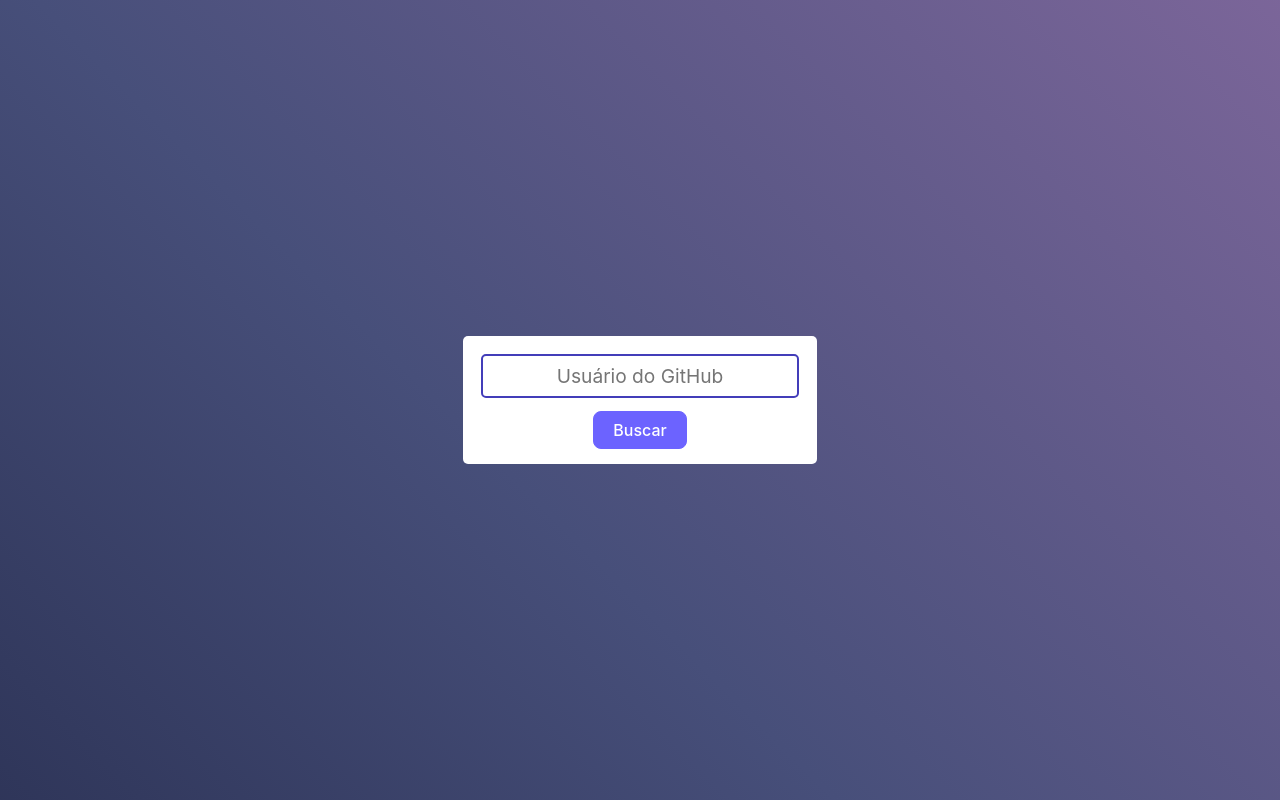
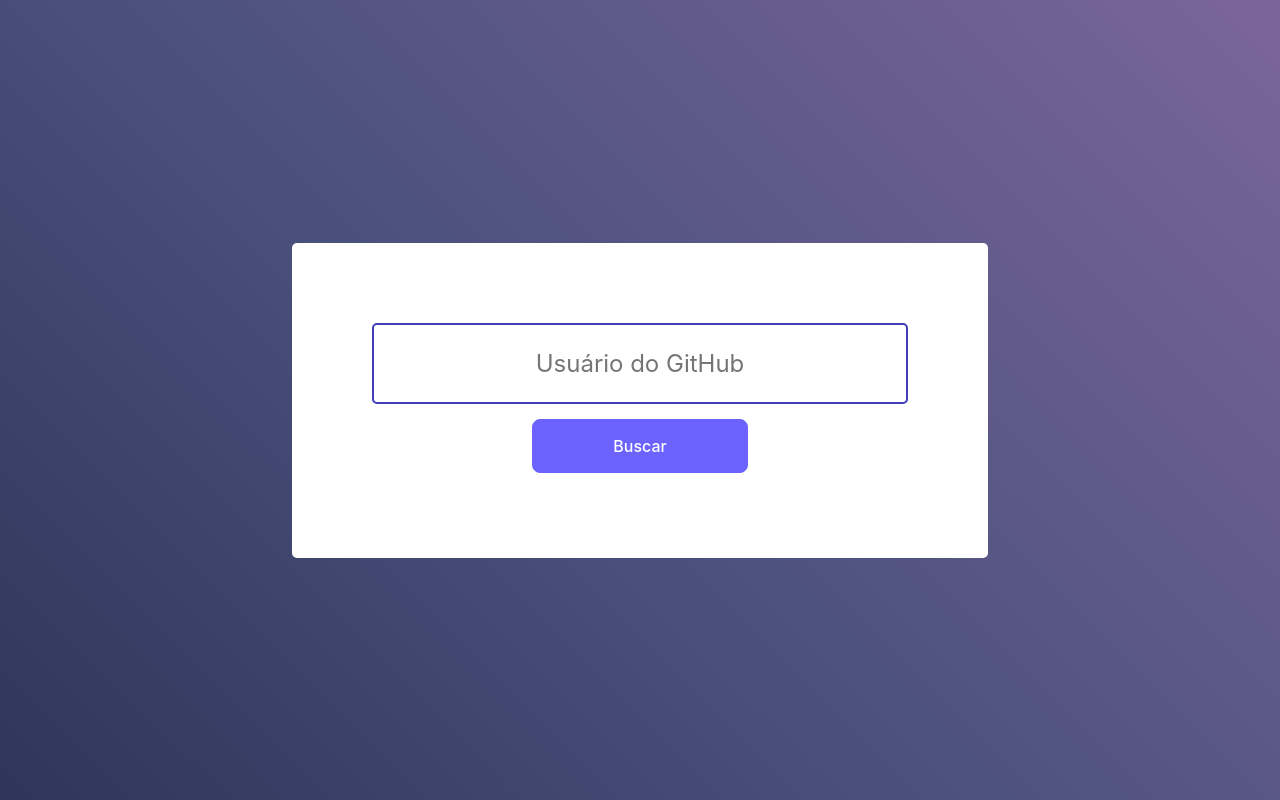
Before and after one commit to DavidAmon19/ConsumoAPIGITHUB, a React (Vite) app: page / in a window 1280 px wide. Built offline with nearby package versions, Linux system fonts and the light colour scheme.

Commit message:
Estilo finalizado com sucesso

```diff
--- a/src/components/Home/index.jsx
+++ b/src/components/Home/index.jsx
@@ -22,8 +22,9 @@ export const Home = () => {
       const reposResponse = await axios.get(response.data.repos_url);
       setUserRepos(reposResponse.data);
 
-      // Redireciona para a página do usuário localizado
-      navigate(`/usuario/${username}`, { state: { userData: response.data, userRepos: reposResponse.data } });
+      navigate(`/usuario/${username}`, {
+        state: { userData: response.data, userRepos: reposResponse.data },
+      });
     } catch (error) {
       console.error(`Erro ao chamar comando: ${error.message}`);
       setUserNotFound(true);
--- a/src/components/Home/styles.tsx
+++ b/src/components/Home/styles.tsx
@@ -10,7 +10,7 @@ const corFundoserch = '#FFFF';    // Cor de fundo do serch
 export const SearchButton = styled.button`
   border-radius: 8px;
   border: 1px solid ${corPrincipal};
-  padding: 0.5em 1.2em;
+  padding: 1em 5em;
   font-size: 1em;
   font-weight: 500;
   font-family: inherit;
@@ -33,7 +33,7 @@ export const Container = styled.div`
   justify-content: center;
   background-color: ${corFundoserch};
   border-radius: 5px;
-  padding: 10px;
+  padding: 5rem;
 `;
 
 export const GithubIcon = styled.img`
@@ -77,12 +77,11 @@ export const Card = styled.div`
 export const Input = styled.input`
   border: 2px solid ${corBorda};
   border-radius: 5px;
-  padding: 8px;
+  padding: 1.5rem 5rem;
   margin-bottom: 10px;
   text-align: center;
-  font-size: 1.2rem;
+  font-size: 1.5rem;
   color: ${corBorda};
-  margin: 8px;
 `;
 
 export const ErrorMessage = styled.div`
--- a/src/components/RepositoryPage/RepositoryCard.jsx
+++ b/src/components/RepositoryPage/RepositoryCard.jsx
@@ -1,12 +1,15 @@
 import React from "react";
 import { Card } from "react-bootstrap";
-import { CardRepositorioSimple, CardRepositorio } from "./styles";
+import { CardRepositorioSimple, CardRepositorio, CardIcon } from "./styles";
 
 const RepositoryCard = ({ repo }) => {
   return (
     <CardRepositorioSimple>
       <CardRepositorio>
-        <h2>{repo.name}</h2>
+        <CardIcon>
+          <h2>{repo.name}</h2>
+          <box-icon type="logo" name="github"></box-icon>
+        </CardIcon>
         <p>{repo.description}</p>
         <p>Estrelas: {repo.stargazers_count}</p>
       </CardRepositorio>
--- a/src/components/RepositoryPage/index.jsx
+++ b/src/components/RepositoryPage/index.jsx
@@ -53,7 +53,7 @@ export const RepositoryPage = () => {
         <Title>Repositórios:</Title>
         <RepositoriesList>
           {repositories.map((repo) => (
-            <RepositoryCard key={repo.id} repo={repo} />
+            <RepositoryCard key={repo.id} repo={repo}  />
           ))}
         </RepositoriesList>
         <BackButton to="/">Voltar para Pesquisas</BackButton>
--- a/src/components/RepositoryPage/styles.jsx
+++ b/src/components/RepositoryPage/styles.jsx
@@ -1,5 +1,12 @@
 import styled from "styled-components";
 import { Link } from "react-router-dom";
+
+export const CardIcon = styled.div`
+  display: flex;
+  align-items: center;
+  justify-content: center;
+  gap: 0.3rem;
+`;
 
 export const CardRepositorio = styled.div`
   width: 20rem;
@@ -24,7 +31,6 @@ export const PageContainer = styled.div`
   flex-direction: column;
   align-items: center;
   color: #fff;
-
 `;
 
 export const Avatar = styled.img`
@@ -46,8 +52,8 @@ export const RepositoriesList = styled.div`
   border-radius: 5px;
   width: 100%;
   height: 100%;
-  display:flex;
-  gap:1rem;
+  display: flex;
+  gap: 1rem;
   flex-wrap: wrap;
   align-items: center;
   justify-content: center;
@@ -70,7 +76,7 @@ export const BackButton = styled(Link)`
   font-weight: bold;
   border-radius: 5px;
   transition: background-color 0.3s ease;
-  padding: 1rem;
+  padding: 1.5rem 5rem;
   margin-top: 5rem;
 
   &:hover {
--- a/src/components/ResultUser/styles.jsx
+++ b/src/components/ResultUser/styles.jsx
@@ -12,7 +12,7 @@ const corLetra = '#27005D';
 export const SearchButton = styled.button`
   border-radius: 8px;
   border: 1px solid ${corPrincipal};
-  padding: 0.5em 1.2em;
+  padding: 1rem 5rem;
   font-size: 1em;
   font-weight: 500;
   font-family: inherit;
```
